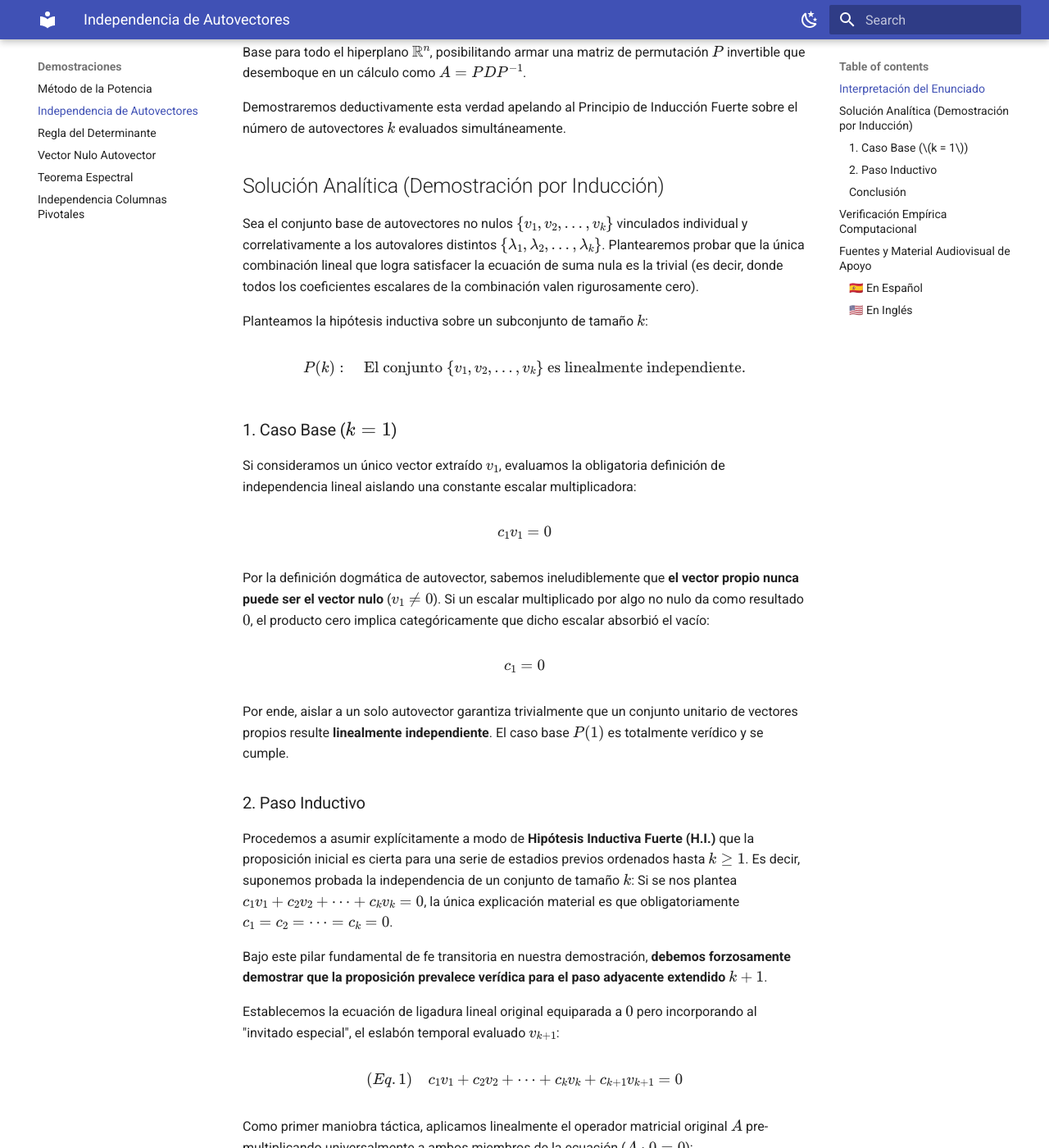
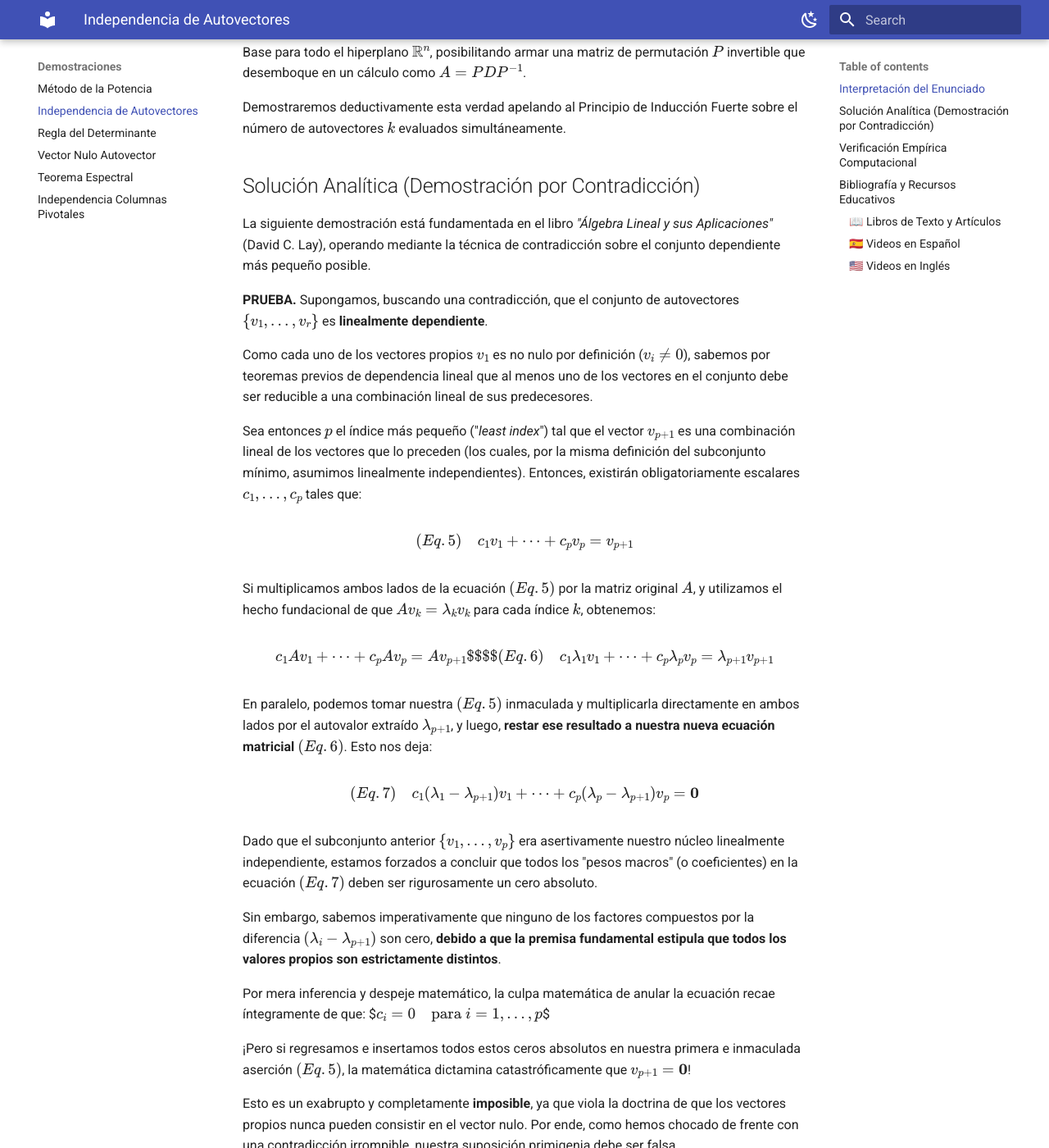
Before and after one commit to nahuelrabey/apuntes_IA_final_ALC, an MkDocs documentation site: the page built from docs/demostraciones/autovalores_distintos.md, in a window 1280 px wide and 1400 px high, scrolled down 439 px. Shown: the whole window at 82% size. Built offline with MkDocs 1.6.1 and Material for MkDocs 9.7.7, drawn with Linux system fonts in a browser that asks for light colours; some of the changed text lies outside the part shown.

Commit message:
Mejoro un poco el teorema de autovalores distintos

```diff
--- a/docs/demostraciones/autovalores_distintos.md
+++ b/docs/demostraciones/autovalores_distintos.md
@@ -8,98 +8,39 @@ La importancia vital de este teorema radica en que es la base misma de la **diag
 
 Demostraremos deductivamente esta verdad apelando al Principio de Inducción Fuerte sobre el número de autovectores $k$ evaluados simultáneamente.
 
-## Solución Analítica (Demostración por Inducción)
+## Solución Analítica (Demostración por Contradicción)
 
-Sea el conjunto base de autovectores no nulos $\{v_1, v_2, \dots, v_k\}$ vinculados individual y correlativamente a los autovalores distintos $\{\lambda_1, \lambda_2, \dots, \lambda_k\}$.
-Plantearemos probar que la única combinación lineal que logra satisfacer la ecuación de suma nula es la trivial (es decir, donde todos los coeficientes escalares de la combinación valen rigurosamente cero).
+La siguiente demostración está fundamentada en el libro *"Álgebra Lineal y sus Aplicaciones"* (David C. Lay), operando mediante la técnica de contradicción sobre el conjunto dependiente más pequeño posible.
 
-Planteamos la hipótesis inductiva sobre un subconjunto de tamaño $k$:
+**PRUEBA.** Supongamos, buscando una contradicción, que el conjunto de autovectores $\{v_1, \dots, v_r\}$ es **linealmente dependiente**.
 
-$$P(k): \quad \text{El conjunto } \{v_1, v_2, \dots, v_k\} \text{ es linealmente independiente.}$$
+Como cada uno de los vectores propios $v_1$ es no nulo por definición ($v_i \neq 0$), sabemos por teoremas previos de dependencia lineal que al menos uno de los vectores en el conjunto debe ser reducible a una combinación lineal de sus predecesores.
 
-### 1. Caso Base ($k = 1$)
+Sea entonces $p$ el índice más pequeño ("*least index*") tal que el vector $v_{p+1}$ es una combinación lineal de los vectores que lo preceden (los cuales, por la misma definición del subconjunto mínimo, asumimos linealmente independientes). Entonces, existirán obligatoriamente escalares $c_1, \dots, c_p$ tales que:
 
-Si consideramos un único vector extraído $v_1$, evaluamos la obligatoria definición de independencia lineal aislando una constante escalar multiplicadora:
+$$(Eq. 5) \quad c_1 v_1 + \dots + c_p v_p = v_{p+1}$$
 
-$$c_1 v_1 = 0$$
+Si multiplicamos ambos lados de la ecuación $(Eq. 5)$ por la matriz original $A$, y utilizamos el hecho fundacional de que $A v_k = \lambda_k v_k$ para cada índice $k$, obtenemos:
 
-Por la definición dogmática de autovector, sabemos ineludiblemente que **el vector propio nunca puede ser el vector nulo** ($v_1 \neq 0$). Si un escalar multiplicado por algo no nulo da como resultado $0$, el producto cero implica categóricamente que dicho escalar absorbió el vacío:
+$$c_1 A v_1 + \dots + c_p A v_p = A v_{p+1}$$
+$$(Eq. 6) \quad c_1 \lambda_1 v_1 + \dots + c_p \lambda_p v_p = \lambda_{p+1} v_{p+1}$$
 
-$$c_1 = 0$$
+En paralelo, podemos tomar nuestra $(Eq. 5)$ inmaculada y multiplicarla directamente en ambos lados por el autovalor extraído $\lambda_{p+1}$, y luego, **restar ese resultado a nuestra nueva ecuación matricial $(Eq. 6)$**. Esto nos deja:
 
-Por ende, aislar a un solo autovector garantiza trivialmente que un conjunto unitario de vectores propios resulte **linealmente independiente**. El caso base $P(1)$ es totalmente verídico y se cumple.
+$$(Eq. 7) \quad c_1 (\lambda_1 - \lambda_{p+1}) v_1 + \dots + c_p (\lambda_p - \lambda_{p+1}) v_p = \mathbf{0}$$
 
-### 2. Paso Inductivo
+Dado que el subconjunto anterior $\{v_1, \dots, v_p\}$ era asertivamente nuestro núcleo linealmente independiente, estamos forzados a concluir que todos los "pesos macros" (o coeficientes) en la ecuación $(Eq. 7)$ deben ser rigurosamente un cero absoluto.
 
-Procedemos a asumir explícitamente a modo de **Hipótesis Inductiva Fuerte (H.I.)** que la proposición inicial es cierta para una serie de estadios previos ordenados hasta $k \ge 1$. Es decir, suponemos probada la independencia de un conjunto de tamaño $k$:
-Si se nos plantea $c_1 v_1 + c_2 v_2 + \dots + c_k v_k = 0$, la única explicación material es que obligatoriamente $c_1 = c_2 = \dots = c_k = 0$.
+Sin embargo, sabemos imperativamente que ninguno de los factores compuestos por la diferencia $(\lambda_i - \lambda_{p+1})$ son cero, **debido a que la premisa fundamental estipula que todos los valores propios son estrictamente distintos**.
 
-Bajo este pilar fundamental de fe transitoria en nuestra demostración, **debemos forzosamente demostrar que la proposición prevalece verídica para el paso adyacente extendido $k + 1$**.
+Por mera inferencia y despeje matemático, la culpa matemática de anular la ecuación recae íntegramente de que:
+$$c_i = 0 \quad \text{para } i = 1, \dots, p$$
 
-Establecemos la ecuación de ligadura lineal original equiparada a $0$ pero incorporando al "invitado especial", el eslabón temporal evaluado $v_{k+1}$:
+¡Pero si regresamos e insertamos todos estos ceros absolutos en nuestra primera e inmaculada aserción $(Eq. 5)$, la matemática dictamina catastróficamente que $v_{p+1} = \mathbf{0}$!
 
-$$(Eq. 1) \quad c_1 v_1 + c_2 v_2 + \dots + c_k v_k + c_{k+1} v_{k+1} = 0$$
+Esto es un exabrupto y completamente **imposible**, ya que viola la doctrina de que los vectores propios nunca pueden consistir en el vector nulo. Por ende, como hemos chocado de frente con una contradicción irrompible, nuestra suposición primigenia debe ser falsa.
 
-Como primer maniobra táctica, aplicamos linealmente el operador matricial original $A$ pre-multiplicando universalmente a ambos miembros de la ecuación ($A \cdot 0 = 0$):
-
-$$A(c_1 v_1 + c_2 v_2 + \dots + c_k v_k + c_{k+1} v_{k+1}) = 0$$
-
-Expandiendo por rigidez distributiva y sacando a los escalares $c_i$ fuera de la mira del operador:
-
-$$c_1 A v_1 + c_2 A v_2 + \dots + c_k A v_k + c_{k+1} A v_{k+1} = 0$$
-
-Como cada $v_i$ constituye un autovector leal del sistema pre-acordado, el re-escalamiento establece su definición formal de sustitución axiomática ($A v_i = \lambda_i v_i$):
-
-$$(Eq. 2) \quad c_1 \lambda_1 v_1 + c_2 \lambda_2 v_2 + \dots + c_k \lambda_k v_k + c_{k+1} \lambda_{k+1} v_{k+1} = 0$$
-
-Ahora poseemos dos visiones de la misma hipótesis de ligadura nula extendida. El truco analítico sublime es **multiplicar toda nuestra $(Eq. 1)$ virginal por el último valor del espectro singular $\lambda_{k+1}$**, para propiciar una cancelación masiva tras restarlas.
-
-Multiplicando algebraicamente a $(Eq. 1)$ por el escalar $\lambda_{k+1}$:
-
-$$(Eq. 3) \quad c_1 \lambda_{k+1} v_1 + c_2 \lambda_{k+1} v_2 + \dots + c_k \lambda_{k+1} v_k + c_{k+1} \lambda_{k+1} v_{k+1} = 0$$
-
-Efectuamos sin vacilar la sustracción total de ambos polinomios matriciales $(Eq. 2) - (Eq. 3)$.
-Al observar el último eslabón, notamos simetría total de los coeficientes ($c_{k+1} \lambda_{k+1} v_{k+1} - c_{k+1} \lambda_{k+1} v_{k+1}$), por lo que **se anula y desvanece por completo el autovector extendido $v_{k+1}$**, despejando el panorama y envasando en factor común el resto de los coeficientes:
-
-$$c_1 (\lambda_1 - \lambda_{k+1}) v_1 + c_2 (\lambda_2 - \lambda_{k+1}) v_2 + \dots + c_k (\lambda_k - \lambda_{k+1}) v_k = 0$$
-
-¡Observemos esta magna ecuación consolidada! Toda esta aserción abstracta no es otra cosa matemática transvestida que una "Combinación Lineal pura con coeficientes raros" estipulada estrictamente para el subset que va desde $v_1$ hasta $v_k$.
-Hagamos un parate semántico en dos leyes inquebrantables de esta fase argumental:
-
-1. **Por consigna rectora del enunciado del Examen**: Todos los autovalores $\lambda$ provistos son rigurosamente **distintos**. Ello certifica que el término factorizado transversal en cada paréntesis $(\lambda_i - \lambda_{k+1})$ nunca, bajo ningún marco causal alternativo o aleatorio, podrá adoptar ni coincidir con un valor numérico cero.
-2. **Por nuestra Hipótesis Inductiva Fuerte asumida**: Hemos aceptado y dado fe en el inicio de la deconstrucción que el set $\{v_1, \dots, v_k\}$ conformaba indudablemente aglomerando en masa un recinto Linealmente Independiente de $\mathbb{R}^n$.
-
-Dado que es un conjunto L.I., la ÚNICA manera comprobable para que su sumatoria cruzada desate y devuelva un flagrante cero es que **todos y absolutamente todos los macro-coeficientes integrados atados por izquierda a esos vectores sean equivalentes a cero simultáneamente**. Es decir:
-
-$$c_1 (\lambda_1 - \lambda_{k+1}) = 0$$
-$$c_2 (\lambda_2 - \lambda_{k+1}) = 0$$
-$$\dots$$
-$$c_k (\lambda_k - \lambda_{k+1}) = 0$$
-
-Como ya validamos arriba (Punto 1) que el paréntesis diferencial de las lambdas se prohíbe asimismo anularse por estar acatando la directriz de ser valores intrínsecos diferentes ($\lambda_i \neq \lambda_{k+1}$), las matemáticas empujan unívocamente a que los peones $c$ han de ser rigurosamente todos nulos en esta trágica balanza:
-
-$$c_1 = c_2 = \dots = c_k = 0$$
-
-Al sustituir y acribillar al vacío estos sub-coeficientes en el lecho original extendido virginal $(Eq. 1)$, casi todo el bloque estructural se volatiliza, dejándonos únicamente al sobreviviente $k+1$ de pie en su trinchera:
-
-$$c_{k+1} v_{k+1} = 0$$
-
-Rescatando el razonamiento primigenio que desatamos durante el eslabón embrionario en el "Caso Base" ($k=1$), como sabemos a fe cierta que el vector característico nunca puede adoptar un núcleo nulo o degenerado ($v_{k+1} \neq 0$), la lógica fuerza a una última resolución irreversible:
-
-$$c_{k+1} = 0$$
-
-### Conclusión
-
-Demostramos empíricamente por la técnica de Inducción Fuerte Matemática cómo:
-1. Empezando porque un autovector solo e independiente es un set L.I.
-2. Construir eslabones asumiendo que un set $k$ resiste linealmente independiente y apilando un vector heterogéneo más $k+1$ genera un efecto de sustracción cruzada.
-3. El cual empuja matemáticamente y sin artificios probabilísticos a que tanto todas su constantes base $(c_1 \dots c_k)$ como su constante anexa extra injertada $(c_{k+1})$ sean arrinconadas y anuladas forzosamente en cero absoluto.
-
-Nuestra combinación original $c_1 v_1 + \dots + c_{k+1} v_{k+1} = 0$ claudicó determinando que todos sus componentes $c_i = 0$ individual e inquebrantablemente al mismo tiempo. El corolario universal decreta entonces que la aserción de la Independencia Lineal es perpetuamente abarcativa y general para todo subset de dimension paramétrica arbitraria.
-
-Ergo, **los autovectores asociados a autovalores rigurosamente distintos componen formaciones ineludiblemente linealmente independientes**.
-
-Q.E.D.
+El racimo $\{v_1, \dots, v_r\}$ jamás pudo haber sido linealmente dependiente desde un comienzo y, por tanto, **debe ser linealmente independiente**. ∎
 
 ---
 
@@ -113,15 +54,20 @@ La veracidad de este postulado inductivo abstracto fue sometida a estrés sisté
 
 ---
 
-## Fuentes y Material Audiovisual de Apoyo
+## Bibliografía y Recursos Educativos
 
 Para comprender mejor los pasos algebraicos explicados en la demostración por inducción de este documento, a continuación se listan varios recursos externos que recorren y validan la misma secuencia lógica:
 
-### 🇪🇸 En Español
+### 📖 Libros de Texto y Artículos
+
+- **Libro: Álgebra Lineal y sus Aplicaciones (David C. Lay)**. *Capítulo 5: Valores Propios y Vectores Propios*. El autor introduce formalmente el "Teorema 2" de este capítulo (pag. 273 en la 4ta edición), el cual versa: *Si $v_1, ..., v_r$ son vectores propios que corresponden a valores propios distintos $\lambda_1, ..., \lambda_r$ de una matriz $n \times n$ $A$, entonces el conjunto $\{v_1, ..., v_r\}$ es linealmente independiente.* La demostración en el libro avanza por **contradicción** y utiliza exactamente las mismas restas analíticas presentadas en este apunte para llevar los c-escalares a cero.
+- **Libro: Linear Algebra and Its Applications (Gilbert Strang)**. *Capítulo 6*. Strang también formaliza que si poseemos $n$ *eigenvalues* distintos en la matriz $A$, ineludiblemente contaremos con $n$ *eigenvectors* independientes, asegurando la propiedad de que toda matriz simétrica con espectro único puede diagonalizarse como $S \Lambda S^{-1}$.
+
+### 🇪🇸 Videos en Español
 
 - **[Álgebra Lineal - Autovectores. Propiedades de independencia lineal](https://www.youtube.com/watch?v=KmjpJtXbk90)** (Prof. Jesús Soto, UCAM): El video aborda la prueba de una manera sumamente clara y pausada. Muestra precisamente la misma construcción de la ecuación original $\text{Eq. 1}$, la aplicación de la matriz $A$, y la multiplicación por el $n$-ésimo autovalor para forzar la eliminación en la resta.
 - **[Autovalores y Diagonalización - Multiplicidad de autovectores](https://www.youtube.com/watch?v=JalJlpAYZvw)** (OpenFING): Clase de facultad universitaria donde se demuestra rigurosamente el teorema iterando el mismo concepto matemático de asumir un subconjunto de multiplicidad $k$ L.I. y verificar el eslabón $k+1$.
 
-### 🇺🇸 En Inglés
+### 🇺🇸 Videos en Inglés
 
 - **[Linear Independence of Eigenvectors (Proof by Induction)](https://www.youtube.com/watch?v=Fljli8GcfEs)** (Dr. Peyam): Excelente y pedagógica explicación que arma el Caso Base ($k=1$) logrando que $c_1 = 0$, para luego saltar a lo que denomina "una inducción muy hermosa" documentando exactamente el mismo razonamiento y notación algebraica planteado en este apunte.
```
Also changed, not shown: meta_analysis/historial_prompts.md (+6 -0 lines).
